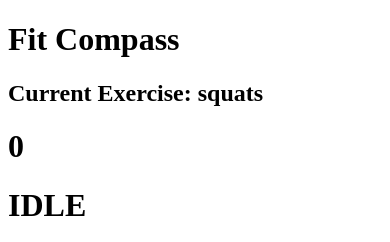
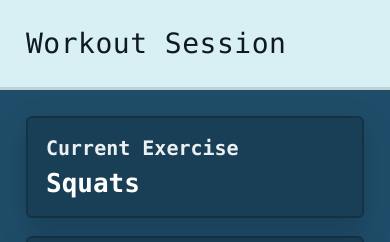
Before and after one commit to pilafnoodle/FitCompass, a Flask app: page /workoutSession in a window 390 px wide; the page is wider, and only the part inside the window is pictured. Shown: the top 242 px of that part. Run offline with Flask 3, Linux system fonts and the light colour scheme.

Commit message:
added natalies css to workout session

```diff
--- a/app.py
+++ b/app.py
@@ -488,6 +488,18 @@ def generate_frames():
 # -------------------------
 # Login
 # -------------------------
+
+@app.route('/reset_stats', methods=['POST'])
+def reset_stats():
+    # Get the current active controller (Squat, SitUp, or Lunge)
+    current_exercise = exerciseManager.getCurrentExercise()
+
+    # Reset the count and state inside that specific controller instance
+    current_exercise.count = 0
+    current_exercise.state = "IDLE"
+
+    return jsonify({"status": "success", "message": "Counter reset for " + exerciseManager.currentExercise})
+
 @app.route('/', methods=['GET', 'POST'])
 def login():
     if request.method == 'POST':
@@ -590,7 +602,7 @@ def profile():
 
 @app.route('/history')
 def history():
-    return "History page coming soon"
+    return render_template("workoutLog.html")
 
 @app.route('/library')
 def library():
@@ -598,7 +610,7 @@ def library():
 
 @app.route('/shop')
 def shop():
-    return "Shop page coming soon"
+    return render_template("shop.html")
 
 @app.route('/settings')
 def settings():
--- a/templates/workoutSession.html
+++ b/templates/workoutSession.html
@@ -4,26 +4,174 @@
     <meta charset="UTF-8">
     <meta name="viewport" content="width=device-width, initial-scale=1.0">
         <title>JUST DID IT</title>
+        <style>
+    :root{
+      --bg-main: #1f4d69;
+      --panel-top: #d8eff4;
+      --card: rgba(0,0,0,.18);
+      --divider: rgba(255,255,255,.22);
+      --text-dark: #0f1a1f;
+      --text-light: rgba(255,255,255,.92);
+      --shadow: 0 10px 30px rgba(0,0,0,.18);
+      --font: ui-monospace, SFMono-Regular, Menlo, Monaco, Consolas, "Liberation Mono", "Courier New", monospace;
+    }
+    *{ box-sizing: border-box; }
+    body{
+      margin: 0;
+      font-family: var(--font);
+      background: #0f2330;
+      color: white;
+      min-height: 100vh;
+    }
+
+    .main{
+      background: var(--bg-main);
+      min-height: 100vh;
+    }
+
+    /* ---------------- TOP BAR ---------------- */
+    .top-strip{
+      height: 90px;
+      background: var(--panel-top);
+      color: var(--text-dark);
+      display: flex;
+      align-items: center;
+      padding: 0 26px;
+      border-bottom: 3px solid rgba(0,0,0,.12);
+    }
+
+    .top-strip h1{
+      margin: 0;
+      font-size: 28px;
+      font-weight: 500;
+      letter-spacing: .5px;
+    }
+
+    /* ---------------- CONTENT ---------------- */
+    .content{
+      padding: 26px;
+      display: grid;
+      grid-template-columns: 1fr 1.4fr;
+      gap: 26px;
+      align-items: start;
+    }
+
+    /* Left column */
+    .left-panel{
+      display: flex;
+      flex-direction: column;
+      gap: 18px;
+    }
+
+    .info-card{
+      background: var(--card);
+      border: 2px solid rgba(0,0,0,.2);
+      box-shadow: var(--shadow);
+      padding: 18px;
+      border-radius: 6px;
+    }
+
+    .info-card h2{
+      margin: 0 0 8px;
+      font-size: 20px;
+      color: var(--text-light);
+    }
+
+    .info-card h3{
+      margin: 0;
+      font-size: 26px;
+      font-weight: 600;
+      color: white;
+    }
+
+    /* Buttons */
+    .btn-row{
+      display: flex;
+      gap: 12px;
+      margin-top: 10px;
+    }
+
+    .btn{
+      flex: 1;
+      padding: 14px;
+      border-radius: 10px;
+      border: none;
+      background: white;
+      font-family: var(--font);
+      font-size: 16px;
+      cursor: pointer;
+      box-shadow: 0 6px 14px rgba(0,0,0,.16);
+    }
+
+    .btn:active{
+      transform: translateY(1px);
+    }
+
+    /* ---------------- CAMERA ---------------- */
+/* Constrain the camera box to a 16:9 aspect ratio container */
+    .camera-box {
+        background: #000; /* Black bars if the feed doesn't fit */
+        border: 4px solid rgba(255,255,255,0.1);
+        box-shadow: var(--shadow);
+        border-radius: 12px;
+        overflow: hidden;
+        width: 100%;
+        max-width: 90vh; /* Limits the width so it's not "too wide" */
+        margin: 0 auto;   /* Centers it */
+        position: relative;
+    }
+
+    .camera-box img {
+        width: 100%;
+        height: 100%;
+        object-fit: contain; /* Shows the full frame without stretching */
+        display: block;
+        transform: scaleX(-1); /* Keep your mirror effect */
+    }
+
+    /* Responsive */
+    @media(max-width: 900px){
+      .content{
+        grid-template-columns: 1fr;
+      }
+      .camera-box{
+        height: 600px;
+      }
+    }
+        </style>
 </head>
 <body>
-        <h1>
-            Fit Compass
-        </h1>
-        <h2 id="exercise_label">Current Exercise: squats</h2>
-        <h1 id="rep_count">count = 0:</h1>
-        <h1 id="current_state">state</h1>
+      <main class="main">
+         <header class="top-strip">
+      <h1>Workout Session</h1>
+    </header>
+<div class="content">
 
-        <div id="multi_person_warning" style="display: none; color: white; background-color: #ff4444; padding: 15px; border-radius: 8px; margin: 10px; text-align: center; font-weight: bold;">
-        Multiple people detected! Please have only one person in frame for accurate counting.
+      <div class="left-panel">
+        <div class="info-card">
+          <h2 id="exercise_label">Current Exercise</h2>
+          <h3 id="exercise_name">Squats</h3>
+
         </div>
 
-    <div>
-        <img src="{{ url_for('webcam_feed') }}" width="640" height="480">
+          <div class="info-card">
+            <h2>Reps</h2>
+          <h3 id="rep_count">0</h3>
+        </div>
+        <h1 id="current_state">state</h1>
         </div>
 
-    <button onclick="changeWorkout('squats')">count squats</button>
+
+
+      <div class="camera-box">
+             <img src="{{ url_for('webcam_feed') }}">
+      </div>
+  </div>
+
+    <!-- <button onclick="changeWorkout('squats')">count squats</button>
     <button onclick="changeWorkout('situps')">count situps</button>
-    <button onclick="changeWorkout('lunges')">count lunges</button>
+    <button onclick="changeWorkout('lunges')">count lunges</button> -->
+  </main>
 
     <script>
         const workoutRoutine=[{name: 'squats', target: 2},
@@ -41,23 +189,30 @@
             }).then(response => response.json())
             .then(data => {
                 console.log("Switched to: " + name);
-                document.getElementById('exercise_label').innerText = "Current Exercise: " + name;
+                document.getElementById('exercise_name').innerText = name;
             });
         }
-        function moveToNextExercise(){
-            if (isSwitching) return; // Don't run if already switching
+        function moveToNextExercise() {
+            if (isSwitching) return;
             isSwitching = true;
+
+            // 1. Reset the UI immediately for the user
+            document.getElementById('rep_count').innerText = "0";
+
+            // 2. Tell the backend to reset its counter
+            fetch('/reset_stats', { method: 'POST' })
+                .then(() => {
                     routineIndex++;
-
-            if(routineIndex < workoutRoutine.length){
+                    if (routineIndex < workoutRoutine.length) {
                         const nextExercise = workoutRoutine[routineIndex].name;
                         changeExercise(nextExercise);
-            }else{
-                workoutFinished=true
+                    } else {
+                        workoutFinished = true;
                         window.location.href = "{{ url_for('workoutcomplete') }}";
                     }
+                });
+
             setTimeout(() => { isSwitching = false; }, 1000);
-
         }
 
         function updateStats() {
@@ -78,20 +233,7 @@
 
                 })
         }
-        function canStartExercising(){
-            fetch('/get_exercise_data')
-                .then(response => response.json())
-                .then(data => {
 
-                    const warningBox = document.getElementById('multi_person_warning');
-
-                    if (data.multiple_detected === true) {
-                        warningBox.style.display = "block";  // Show the red warning
-                    } else {
-                        warningBox.style.display = "none";   // Hide it when clear
-                    }
-                })
-        }
 
         setInterval(updateStats, 500);
     </script>
```
Lines whose indentation alone changed are shown as unchanged.
